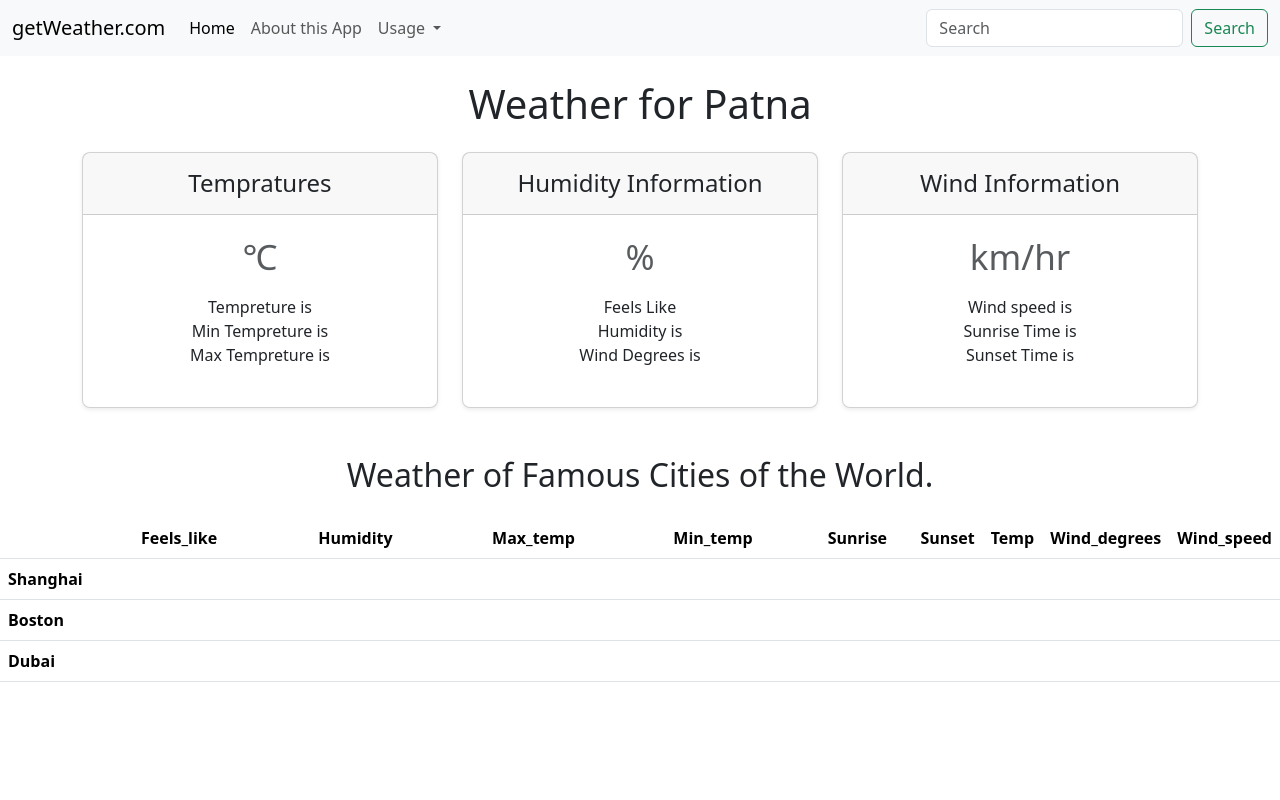
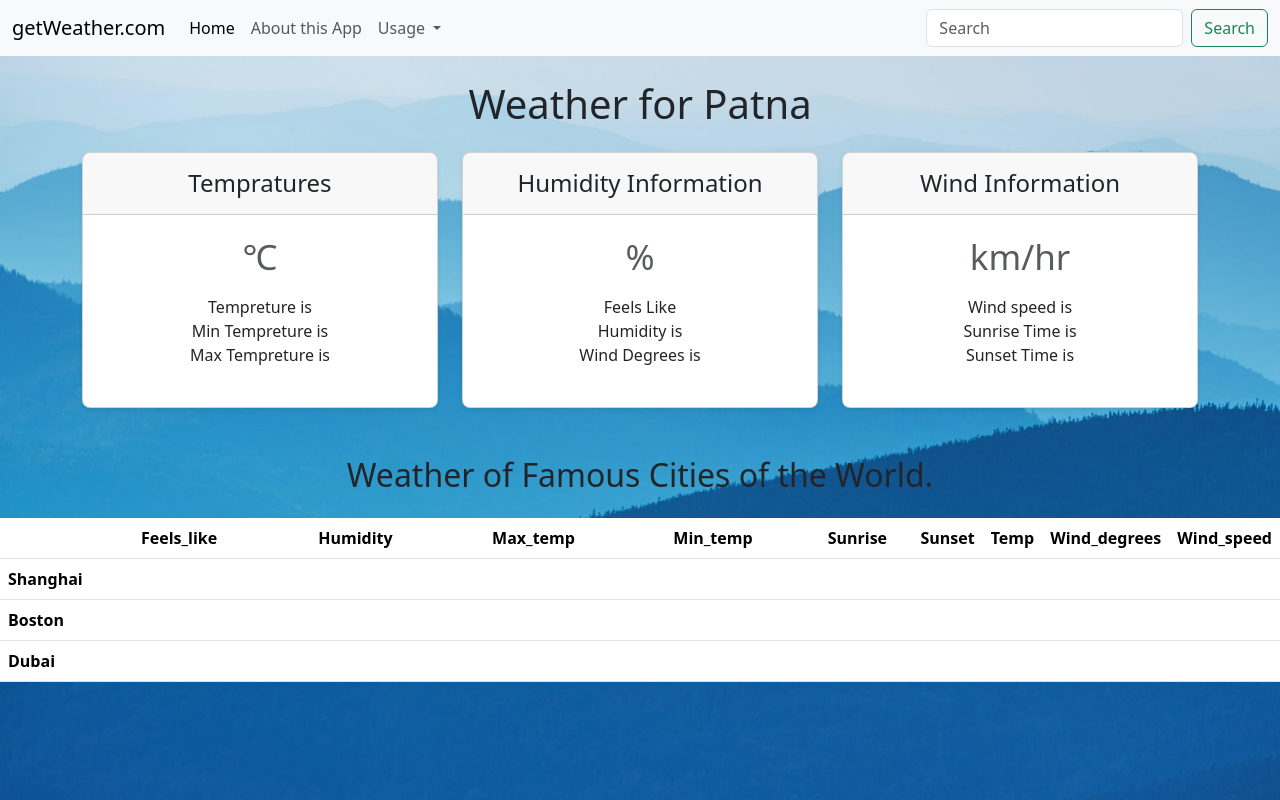
Before and after one commit to moaz-shamim/Elementry-Weather-App, a plain HTML site: page index.html in a window 1280 px wide. Drawn offline with nearby package versions, Linux system fonts and the light colour scheme; no server answers.

Commit message:
Update index.html
Add inline CSS for background image

```diff
--- a/index.html
+++ b/index.html
@@ -7,6 +7,13 @@
   <title>getWeather</title>
   <link href="https://cdn.jsdelivr.net/npm/bootstrap@5.3.1/dist/css/bootstrap.min.css" rel="stylesheet"
     integrity="sha384-4bw+/aepP/YC94hEpVNVgiZdgIC5+VKNBQNGCHeKRQN+PtmoHDEXuppvnDJzQIu9" crossorigin="anonymous">
+    <style>
+    body {
+
+      background-image: url('bg.jpg');
+      background-size: cover;
+    }
+  </style>
 </head>
 
 <body>
```
